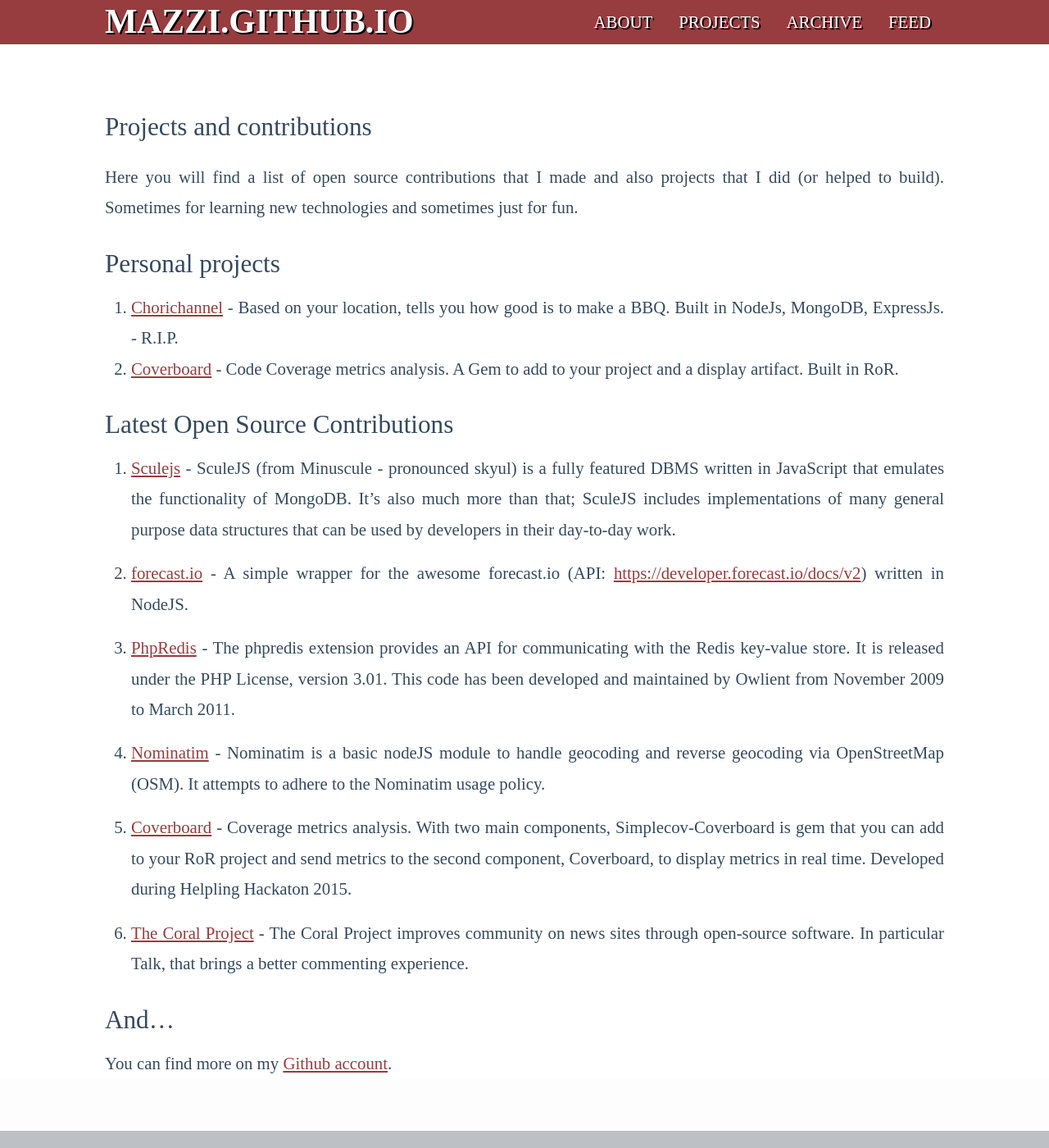
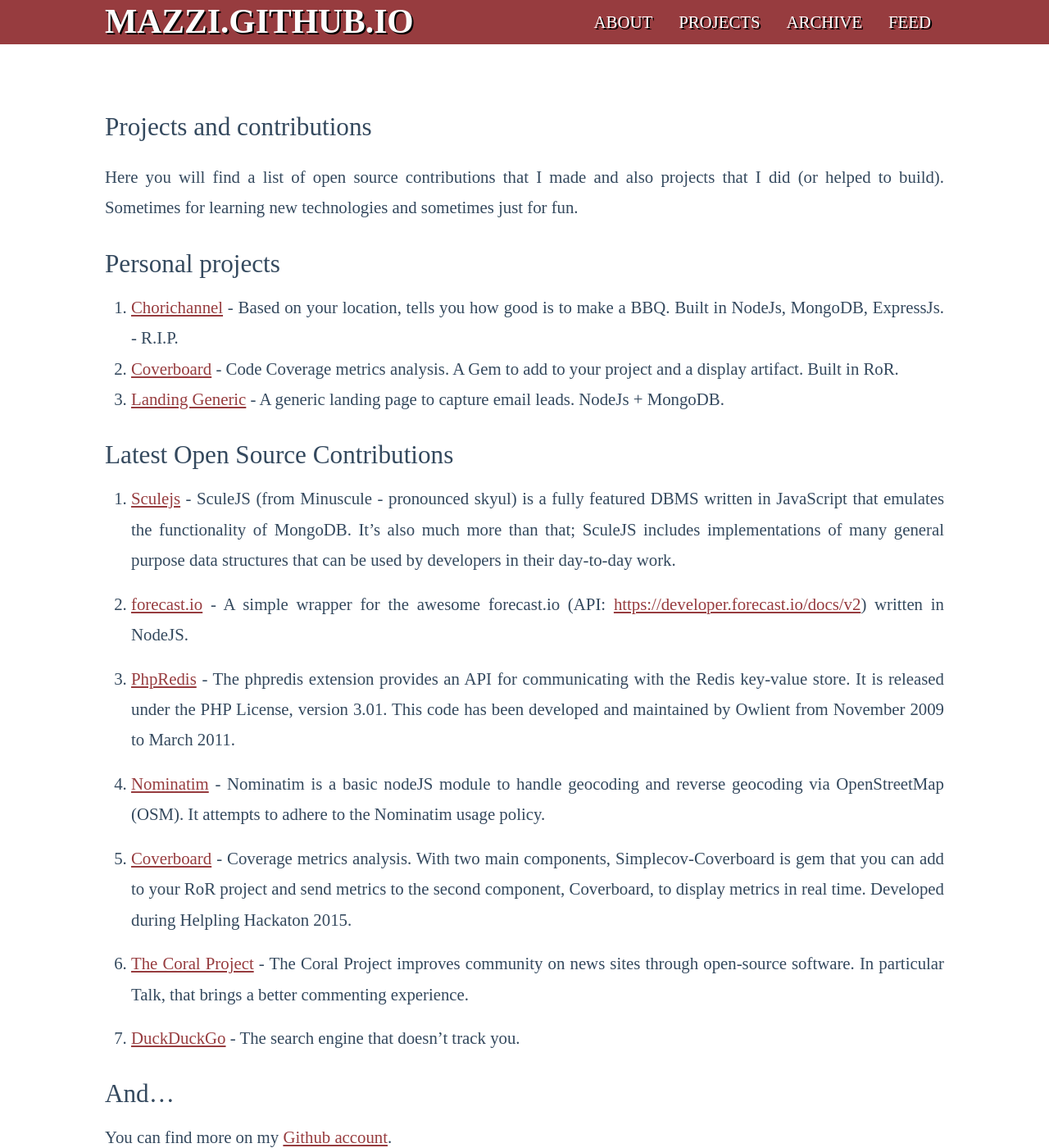
Before and after one commit to mazzi/mazzi.github.com, a Jekyll site: the page built from projects.md, in a window 1280 px wide and 1400 px high. Shown: the whole window at 82% size. Built offline with Jekyll 4.4.1, drawn with Linux system fonts in a browser that asks for light colours.

Commit message:
Added personal project (generic-landing) and DuckDuckGO contribution.

```diff
--- a/projects.md
+++ b/projects.md
@@ -10,6 +10,7 @@ Here you will find a list of open source contributions that I made and also proj
 
 1. [Chorichannel](http://www.chorichannel.com.ar) - Based on your location, tells you how good is to make a BBQ. Built in NodeJs, MongoDB, ExpressJs. - R.I.P.
 2. [Coverboard](https://github.com/Coverboard) - Code Coverage metrics analysis. A Gem to add to your project and a display artifact. Built in RoR.
+3. [Landing Generic](https://github.com/mazzi/landing-generic) - A generic landing page to capture email leads. NodeJs + MongoDB.
 
 ### Latest Open Source Contributions
 
@@ -25,6 +26,8 @@ Here you will find a list of open source contributions that I made and also proj
 
 6. [The Coral Project](https://github.com/coralproject/talk) - The Coral Project improves community on news sites through open-source software. In particular Talk, that brings a better commenting experience.
 
+7. [DuckDuckGo](https://github.com/duckduckgo/duckduckgo-locales) - The search engine that doesn't track you.
+
 ### And...
 
 You can find more on my [Github account](https://github.com/mazzi).
```
